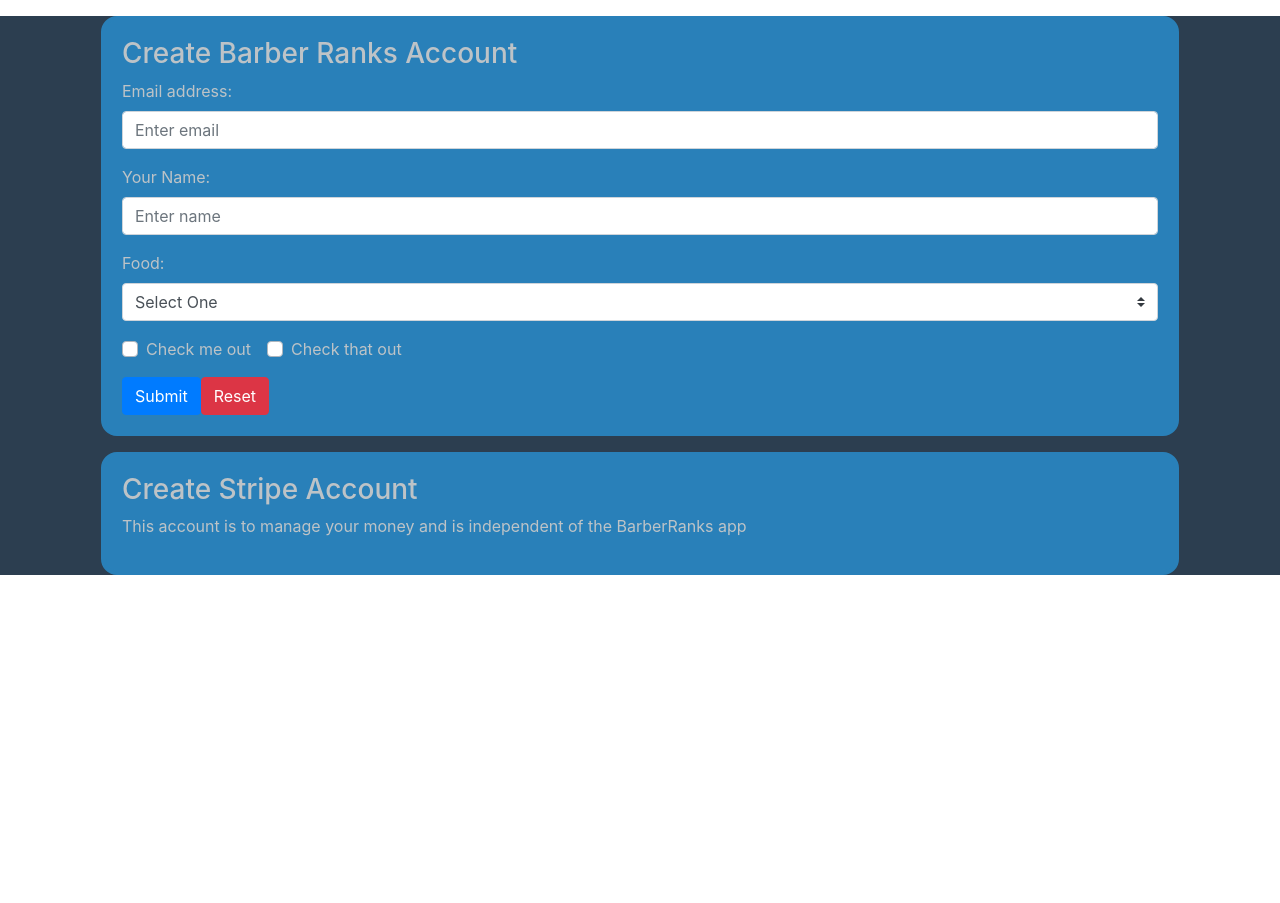
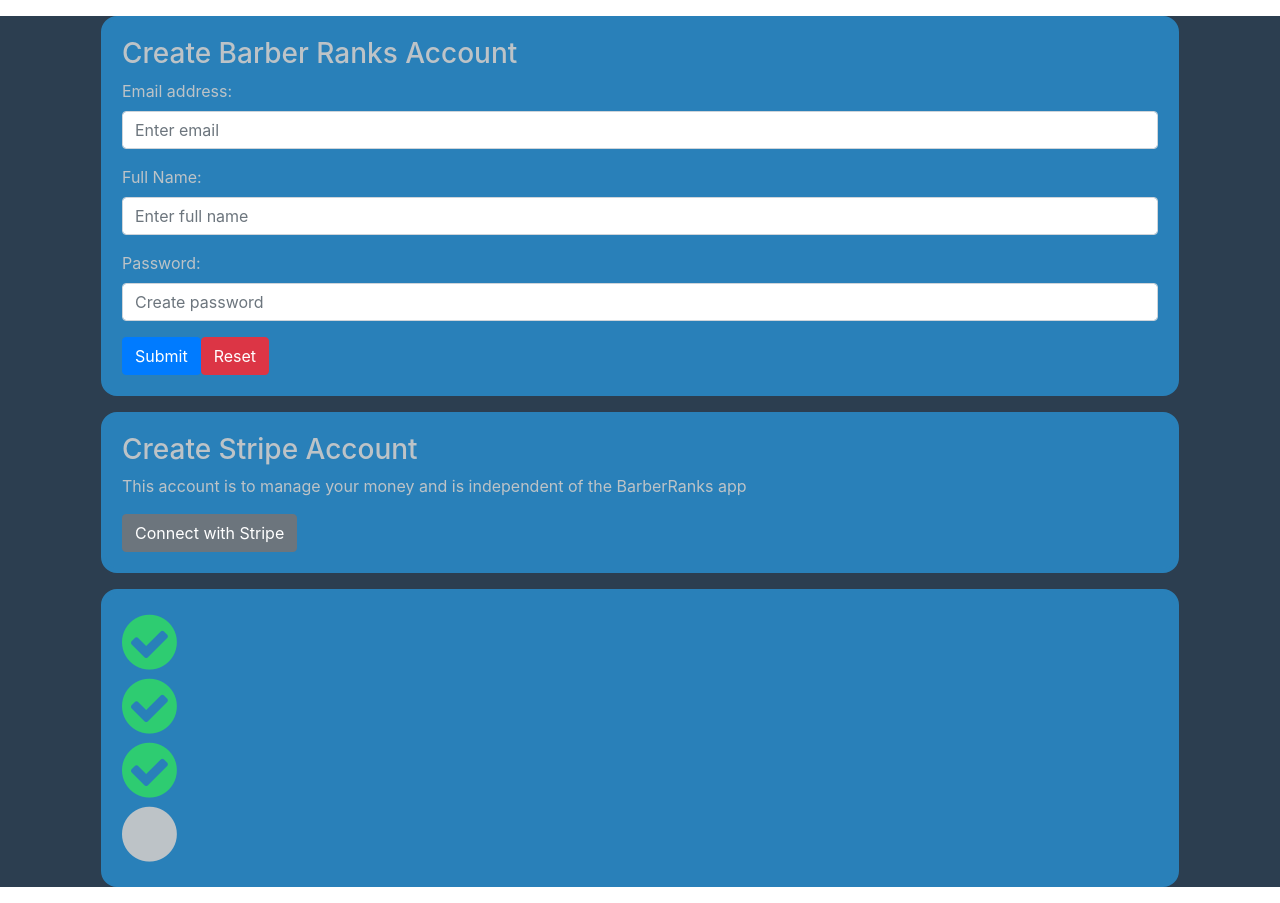
Before and after one commit to dibusan/vue-stripe-demo, a Vue app: page / in a window 1280 px wide. Before the commit the page ends 800 px from the top, so only its background shows below. Built offline with nearby package versions, Linux system fonts and the light colour scheme.

Commit message:
Stripe connect integrated

```diff
--- a/package.json
+++ b/package.json
@@ -11,7 +11,8 @@
     "bootstrap": "^4.1.3",
     "bootstrap-vue": "^2.0.0-rc.11",
     "font-awesome": "^4.7.0",
-    "vue": "^2.5.17"
+    "vue": "^2.5.17",
+    "vuex": "^3.0.1"
   },
   "devDependencies": {
     "@vue/cli-plugin-babel": "^3.2.0",
--- a/src/App.vue
+++ b/src/App.vue
@@ -8,7 +8,7 @@
 
 <script>
   import VsdWizard from './components/vsd-wizard.vue';
-  import BootstrapVue from 'bootstrap-vue'
+
 
   export default {
     name: 'app',
--- /dev/null
+++ b/src/components/vsd-account-setup-complete.vue
@@ -0,0 +1,30 @@
+<template lang="html">
+    <div class="">
+
+      <div >
+        <i class="fa fa-4x fa-check-circle" style="color: #2ecc71;"></i>
+      </div>
+
+      <div >
+        <i class="fa fa-4x fa-check-circle" style="color: #2ecc71;"></i>
+      </div>
+
+      <div >
+        <i class="fa fa-4x fa-check-circle" style="color: #2ecc71;"></i>
+      </div>
+
+      <div class="">
+        <i class="fa fa-4x far fa-circle"></i>
+      </div>
+
+
+    </div>
+</template>
+
+<script>
+export default {
+}
+</script>
+
+<style lang="css">
+</style>
--- /dev/null
+++ b/src/components/vsd-connect-stripe-account.vue
@@ -0,0 +1,30 @@
+<template lang="html">
+  <div class="">
+    <h3>Create Stripe Account</h3>
+    <p>This account is to manage your money and is independent of the BarberRanks app</p>
+
+    <a :href="stripe_connect_url">
+      <b-button> Connect with Stripe </b-button>
+    </a>
+
+  </div>
+
+</template>
+
+<script>
+  var test_client_id = "ca_E5Hvh5VQCWo8U9wiXD2oN7VMdROzQgxS";
+  var redirect_uri = "http://localhost:8080/";
+
+  export default {
+
+
+    data: function(){
+      return {
+        stripe_connect_url: `https://connect.stripe.com/oauth/authorize?redirect_uri=${redirect_uri}&response_type=code&client_id=${test_client_id}&scope=read_write`,
+      }
+    }
+  }
+</script>
+
+<style lang="css">
+</style>
--- /dev/null
+++ b/src/components/vsd-create-br-account.vue
@@ -0,0 +1,80 @@
+<template lang="html">
+
+  <div class="">
+    <h3>Create Barber Ranks Account</h3>
+
+    <b-form @submit="onSubmit" @reset="onReset">
+
+      <b-form-group id="email-group"
+                    label="Email address:"
+                    label-for="email-input">
+        <b-form-input id="email-input"
+                      type="email"
+                      v-model="form.email"
+                      required
+                      placeholder="Enter email">
+        </b-form-input>
+      </b-form-group>
+
+      <b-form-group id="name-group"
+                    label="Full Name:"
+                    label-for="name-input">
+        <b-form-input id="name-input"
+                      type="text"
+                      v-model="form.name"
+                      required
+                      placeholder="Enter full name">
+        </b-form-input>
+      </b-form-group>
+
+      <b-form-group id="password-group"
+                    label="Password:"
+                    label-for="password-input">
+        <b-form-input id="password-input"
+                      type="password"
+                      v-model="form.password"
+                      required
+                      placeholder="Create password">
+        </b-form-input>
+      </b-form-group>
+
+      <b-button type="submit" variant="primary">Submit</b-button>
+      <b-button type="reset" variant="danger">Reset</b-button>
+    </b-form>
+  </div>
+
+</template>
+
+<script>
+export default {
+  data () {
+    return {
+      form: {
+        email: '',
+        name: '',
+        password: ''
+      }
+    }
+  },
+  methods: {
+    onSubmit (evt) {
+      evt.preventDefault();
+      alert(JSON.stringify(this.form));
+    },
+    onReset (evt) {
+      evt.preventDefault();
+      /* Reset our form values */
+      this.form.email = '';
+      this.form.name = '';
+      this.form.food = null;
+      this.form.checked = [];
+      /* Trick to reset/clear native browser form validation state */
+      this.show = false;
+      this.$nextTick(() => { this.show = true });
+    }
+  }
+}
+</script>
+
+<style lang="css">
+</style>
--- a/src/components/vsd-wizard.vue
+++ b/src/components/vsd-wizard.vue
@@ -1,96 +1,32 @@
 <template>
   <div id="wizard-container">
+
     <div class="wizard-step" id="wizard-step-1">
-      <h3>Create Barber Ranks Account</h3>
-
-      <b-form @submit="onSubmit" @reset="onReset">
-
-        <b-form-group id="exampleInputGroup1"
-                      label="Email address:"
-                      label-for="exampleInput1">
-          <b-form-input id="exampleInput1"
-                        type="email"
-                        v-model="form.email"
-                        required
-                        placeholder="Enter email">
-          </b-form-input>
-        </b-form-group>
-
-        <b-form-group id="exampleInputGroup2"
-                      label="Your Name:"
-                      label-for="exampleInput2">
-          <b-form-input id="exampleInput2"
-                        type="text"
-                        v-model="form.name"
-                        required
-                        placeholder="Enter name">
-          </b-form-input>
-        </b-form-group>
-
-        <b-form-group id="exampleInputGroup3"
-                      label="Food:"
-                      label-for="exampleInput3">
-          <b-form-select id="exampleInput3"
-                        :options="foods"
-                        required
-                        v-model="form.food">
-          </b-form-select>
-        </b-form-group>
-
-        <b-form-group id="exampleGroup4">
-          <b-form-checkbox-group v-model="form.checked" id="exampleChecks">
-            <b-form-checkbox value="me">Check me out</b-form-checkbox>
-            <b-form-checkbox value="that">Check that out</b-form-checkbox>
-          </b-form-checkbox-group>
-        </b-form-group>
-
-        <b-button type="submit" variant="primary">Submit</b-button>
-        <b-button type="reset" variant="danger">Reset</b-button>
-    </b-form>
+      <vsd-create-br-account></vsd-create-br-account>
     </div>
 
     <div class="wizard-step" id="wizard-step-2">
-      <h3>Create Stripe Account</h3>
-      <p>This account is to manage your money and is independent of the BarberRanks app</p>
+      <vsd-connect-stripe-account></vsd-connect-stripe-account>
+    </div>
+
+    <div class="wizard-step" id="wizard-step-3">
+      <vsd-account-setup-complete></vsd-account-setup-complete>
     </div>
 
   </div>
 </template>
 
 <script>
+  import VsdCreateBrAccount from './vsd-create-br-account.vue';
+  import VsdConnectStripeAccount from './vsd-connect-stripe-account.vue';
+  import VsdAccountSetupComplete from './vsd-account-setup-complete.vue';
+
   export default {
     name: 'vsd-wizard',
-    data () {
-      return {
-        form: {
-          email: '',
-          name: '',
-          food: null,
-          checked: []
-        },
-        foods: [
-          { text: 'Select One', value: null },
-          'Carrots', 'Beans', 'Tomatoes', 'Corn'
-        ],
-        show: true
-      }
-    },
-    methods: {
-      onSubmit (evt) {
-        evt.preventDefault();
-        alert(JSON.stringify(this.form));
-      },
-      onReset (evt) {
-        evt.preventDefault();
-        /* Reset our form values */
-        this.form.email = '';
-        this.form.name = '';
-        this.form.food = null;
-        this.form.checked = [];
-        /* Trick to reset/clear native browser form validation state */
-        this.show = false;
-        this.$nextTick(() => { this.show = true });
-      }
+    components: {
+      'vsd-create-br-account': VsdCreateBrAccount,
+      'vsd-connect-stripe-account': VsdConnectStripeAccount,
+      'vsd-account-setup-complete': VsdAccountSetupComplete
     }
   }
 </script>
--- /dev/null
+++ b/src/vuex_store/index.js
@@ -0,0 +1,11 @@
+import Vue from 'vue';
+import Vuex from 'vuex';
+Vue.use(Vuex);
+
+const store = new Vuex.Store({
+  state: {
+    count: 9999
+  }
+});
+
+export default store;
```
Also changed, not shown: src/main.js (+10 -9 lines), 1 other file (tests, documents, lock files or other folders).
